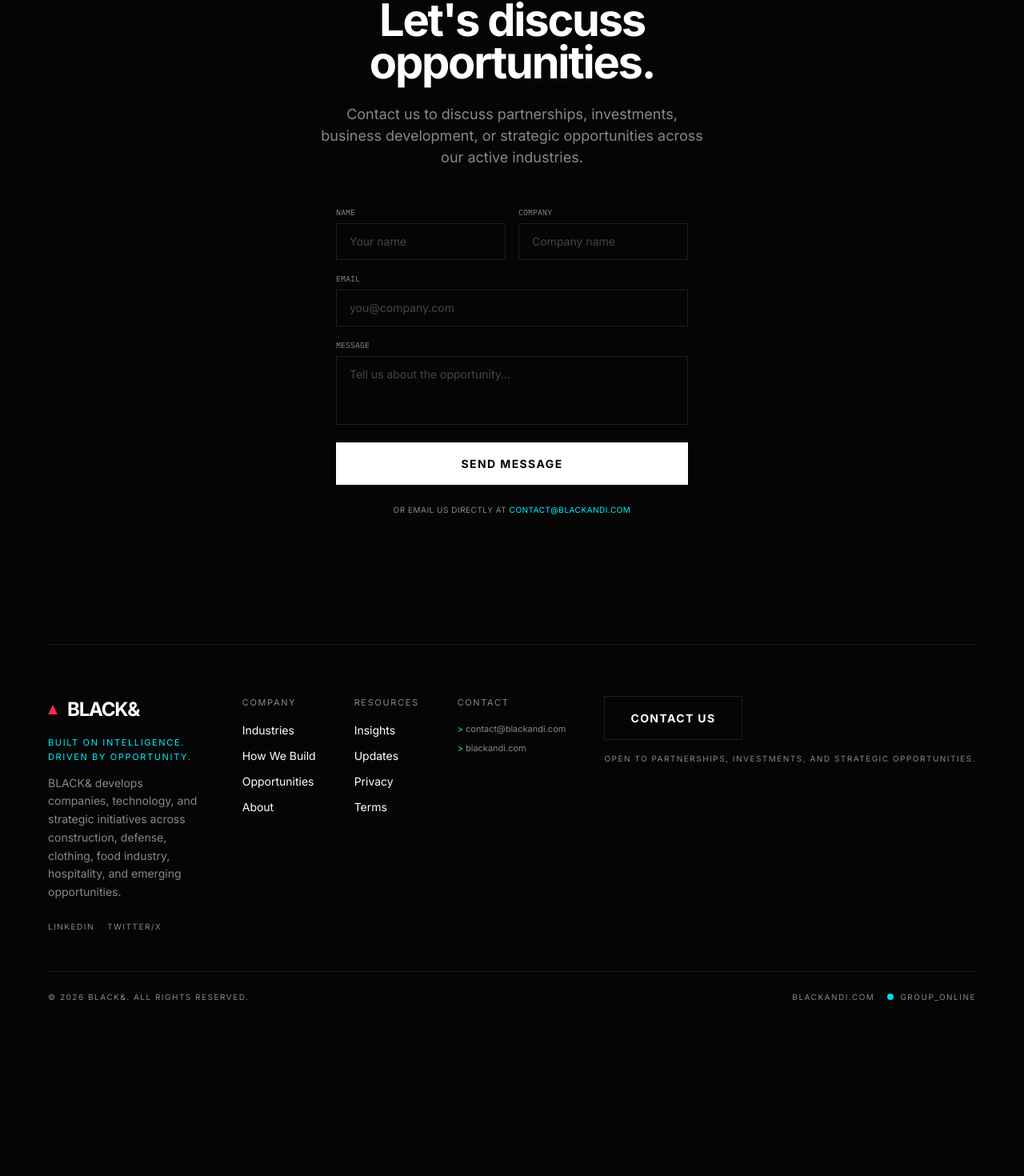
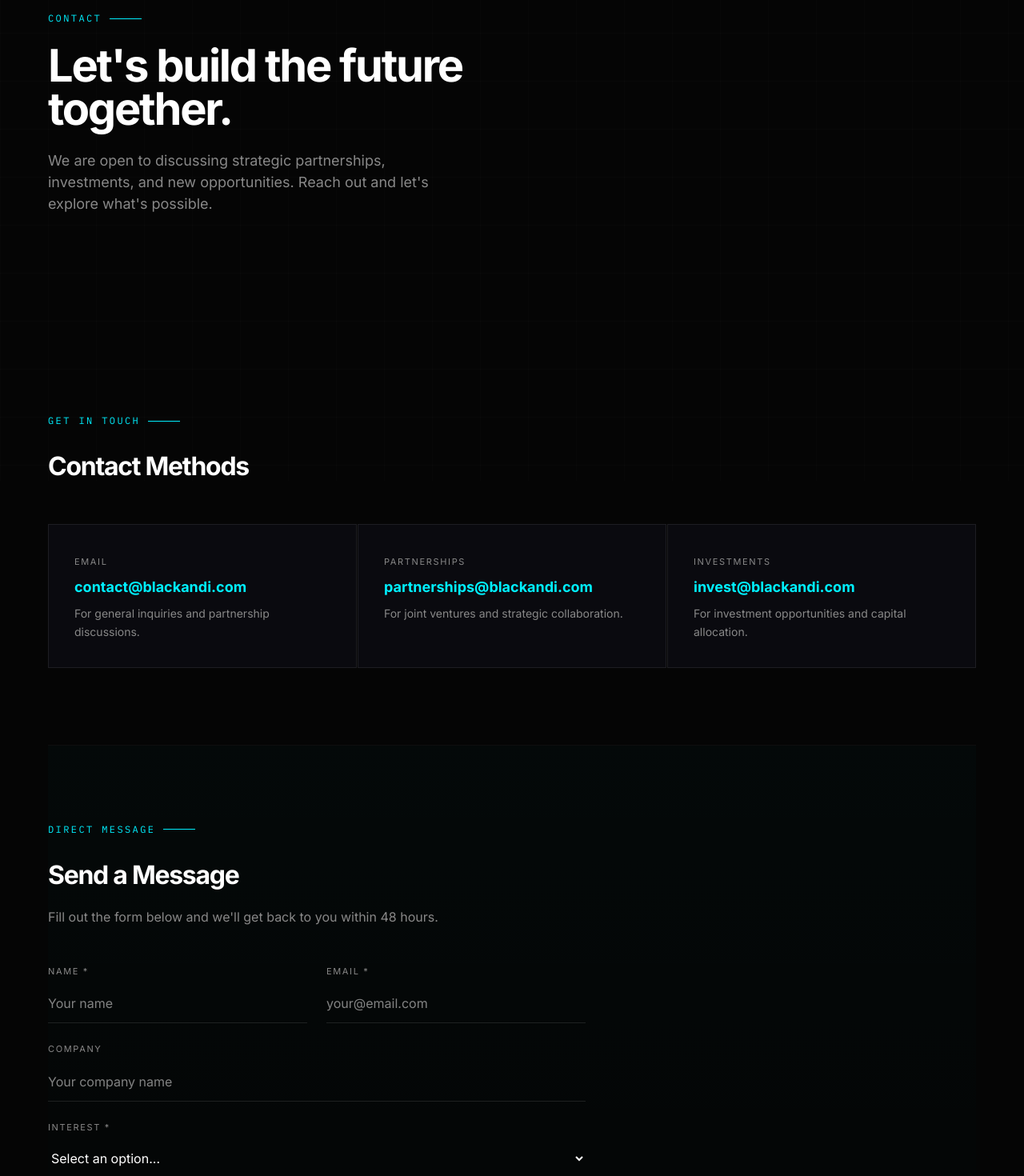
Before and after one commit to blackandb/aeth, a Next.js app: page /contact in a window 1280 px wide. Shown: the part 199-1669 px from the top of the page at 80% size. Before the commit the page ends 1537 px from the top, so only its background shows below. Built offline with nearby package versions, Linux system fonts and the light colour scheme.

Commit message:
Update page.tsx

```diff
--- a/src/app/contact/page.tsx
+++ b/src/app/contact/page.tsx
@@ -2,49 +2,164 @@ import type { Metadata } from "next";
 
 export const metadata: Metadata = {
   title: "Contact — BLACK&",
-  description: "Contact BLACK& to discuss strategic partnerships, opportunities, investments, and business development initiatives.",
+  description: "Get in touch with BLACK& to discuss strategic partnerships, business building opportunities, and investments.",
+  alternates: { canonical: "https://blackandi.com/contact" },
+  openGraph: {
+    title: "Contact — BLACK&",
+    description: "Let's build the future together.",
+    url: "https://blackandi.com/contact",
+    images: [{ url: "/og-contact.jpg", width: 1200, height: 630 }],
+  },
 };
+
+const contactMethods = [
+  {
+    label: "Email",
+    value: "contact@blackandi.com",
+    href: "mailto:contact@blackandi.com",
+    description: "For general inquiries and partnership discussions.",
+  },
+  {
+    label: "Partnerships",
+    value: "partnerships@blackandi.com",
+    href: "mailto:partnerships@blackandi.com",
+    description: "For joint ventures and strategic collaboration.",
+  },
+  {
+    label: "Investments",
+    value: "invest@blackandi.com",
+    href: "mailto:invest@blackandi.com",
+    description: "For investment opportunities and capital allocation.",
+  },
+];
 
 export default function ContactPage() {
   return (
     <>
-      <section className="flex min-h-[calc(100vh-120px)] flex-col items-center justify-center py-24 text-center">
-        <div className="eyebrow">Contact BLACK&</div>
-        <h1 className="max-w-[600px] text-[56px] font-bold leading-[0.95] tracking-[-0.04em] max-md:text-[36px]">
-          Let&apos;s discuss opportunities.
+      <section className="flex min-h-[70vh] flex-col justify-center py-24">
+        <div className="eyebrow">Contact</div>
+        <h1 className="max-w-[600px] text-[56px] font-bold leading-[0.95] tracking-[-0.04em] max-lg:text-[40px] max-md:text-[32px]">
+          Let's build the future together.
         </h1>
-        <p className="mt-6 max-w-[480px] text-lg leading-[1.5] text-secondary">
-          Contact us to discuss partnerships, investments, business development,
-          or strategic opportunities across our active industries.
+        <p className="mt-6 max-w-[500px] text-lg leading-[1.5] text-secondary">
+          We are open to discussing strategic partnerships, investments, and new
+          opportunities. Reach out and let's explore what's possible.
+        </p>
+      </section>
+
+      <section className="py-24">
+        <div className="mb-12">
+          <div className="eyebrow">Get in Touch</div>
+          <h2 className="mt-4 text-[32px] font-bold tracking-[-0.04em]">
+            Contact Methods
+          </h2>
+        </div>
+
+        <div className="grid grid-cols-1 gap-px sm:grid-cols-2 lg:grid-cols-3">
+          {contactMethods.map((method) => (
+            <a
+              key={method.label}
+              href={method.href}
+              className="aeth-card group transition-all hover:border-accent-cyan/30"
+            >
+              <span className="font-[var(--font-mono)] text-[11px] uppercase tracking-[0.15em] text-secondary">
+                {method.label}
+              </span>
+              <span className="mt-2 block text-lg font-bold text-accent-cyan transition-colors group-hover:text-white">
+                {method.value}
+              </span>
+              <p className="mt-2 text-sm leading-relaxed text-secondary">
+                {method.description}
+              </p>
+            </a>
+          ))}
+        </div>
+      </section>
+
+      <section className="section-elevated py-24">
+        <div className="max-w-2xl">
+          <div className="eyebrow">Direct Message</div>
+          <h2 className="mt-4 text-[32px] font-bold tracking-[-0.04em]">
+            Send a Message
+          </h2>
+          <p className="mt-4 text-secondary">
+            Fill out the form below and we'll get back to you within 48 hours.
           </p>
 
-        <form className="mt-12 w-full max-w-[440px] space-y-4">
-          <div className="grid grid-cols-2 gap-4">
+          <form className="mt-12 space-y-6">
+            <div className="grid grid-cols-1 gap-6 sm:grid-cols-2">
               <div>
-              <label className="system-label mb-1.5 block text-left">Name</label>
-              <input type="text" placeholder="Your name" className="w-full border border-[rgba(255,255,255,0.1)] bg-transparent px-4 py-3 text-sm text-primary outline-none transition-colors placeholder:text-secondary/50 focus:border-accent-cyan/50" />
+                <label className="mb-2 block font-[var(--font-mono)] text-[11px] uppercase tracking-[0.15em] text-secondary">
+                  Name *
+                </label>
+                <input
+                  type="text"
+                  required
+                  className="w-full border-b border-[rgba(255,255,255,0.1)] bg-transparent py-3 text-primary outline-none transition-colors focus:border-accent-cyan"
+                  placeholder="Your name"
+                />
               </div>
               <div>
-              <label className="system-label mb-1.5 block text-left">Company</label>
-              <input type="text" placeholder="Company name" className="w-full border border-[rgba(255,255,255,0.1)] bg-transparent px-4 py-3 text-sm text-primary outline-none transition-colors placeholder:text-secondary/50 focus:border-accent-cyan/50" />
+                <label className="mb-2 block font-[var(--font-mono)] text-[11px] uppercase tracking-[0.15em] text-secondary">
+                  Email *
+                </label>
+                <input
+                  type="email"
+                  required
+                  className="w-full border-b border-[rgba(255,255,255,0.1)] bg-transparent py-3 text-primary outline-none transition-colors focus:border-accent-cyan"
+                  placeholder="your@email.com"
+                />
               </div>
             </div>
+
             <div>
-            <label className="system-label mb-1.5 block text-left">Email</label>
-            <input type="email" placeholder="you@company.com" className="w-full border border-[rgba(255,255,255,0.1)] bg-transparent px-4 py-3 text-sm text-primary outline-none transition-colors placeholder:text-secondary/50 focus:border-accent-cyan/50" />
+              <label className="mb-2 block font-[var(--font-mono)] text-[11px] uppercase tracking-[0.15em] text-secondary">
+                Company
+              </label>
+              <input
+                type="text"
+                className="w-full border-b border-[rgba(255,255,255,0.1)] bg-transparent py-3 text-primary outline-none transition-colors focus:border-accent-cyan"
+                placeholder="Your company name"
+              />
             </div>
+
             <div>
-            <label className="system-label mb-1.5 block text-left">Message</label>
-            <textarea rows={3} placeholder="Tell us about the opportunity..." className="w-full resize-none border border-[rgba(255,255,255,0.1)] bg-transparent px-4 py-3 text-sm text-primary outline-none transition-colors placeholder:text-secondary/50 focus:border-accent-cyan/50" />
+              <label className="mb-2 block font-[var(--font-mono)] text-[11px] uppercase tracking-[0.15em] text-secondary">
+                Interest *
+              </label>
+              <select
+                required
+                className="w-full border-b border-[rgba(255,255,255,0.1)] bg-transparent py-3 text-primary outline-none transition-colors focus:border-accent-cyan"
+              >
+                <option value="">Select an option...</option>
+                <option value="partnership">Strategic Partnership</option>
+                <option value="business-building">Business Building</option>
+                <option value="investment">Investment</option>
+                <option value="career">Career Opportunity</option>
+                <option value="other">Other</option>
+              </select>
             </div>
-          <button type="submit" className="btn btn-primary w-full text-center">
+
+            <div>
+              <label className="mb-2 block font-[var(--font-mono)] text-[11px] uppercase tracking-[0.15em] text-secondary">
+                Message *
+              </label>
+              <textarea
+                required
+                rows={4}
+                className="w-full border-b border-[rgba(255,255,255,0.1)] bg-transparent py-3 text-primary outline-none transition-colors focus:border-accent-cyan resize-none"
+                placeholder="Tell us about your opportunity..."
+              />
+            </div>
+
+            <button
+              type="submit"
+              className="btn btn-primary mt-4"
+            >
               Send Message
             </button>
           </form>
-
-        <p className="mt-6 font-[var(--font-mono)] text-[10px] uppercase tracking-wider text-secondary">
-          Or email us directly at <span className="text-accent-cyan">contact@blackandi.com</span>
-        </p>
+        </div>
       </section>
     </>
   );
```
Lines whose indentation alone changed are shown as unchanged.
